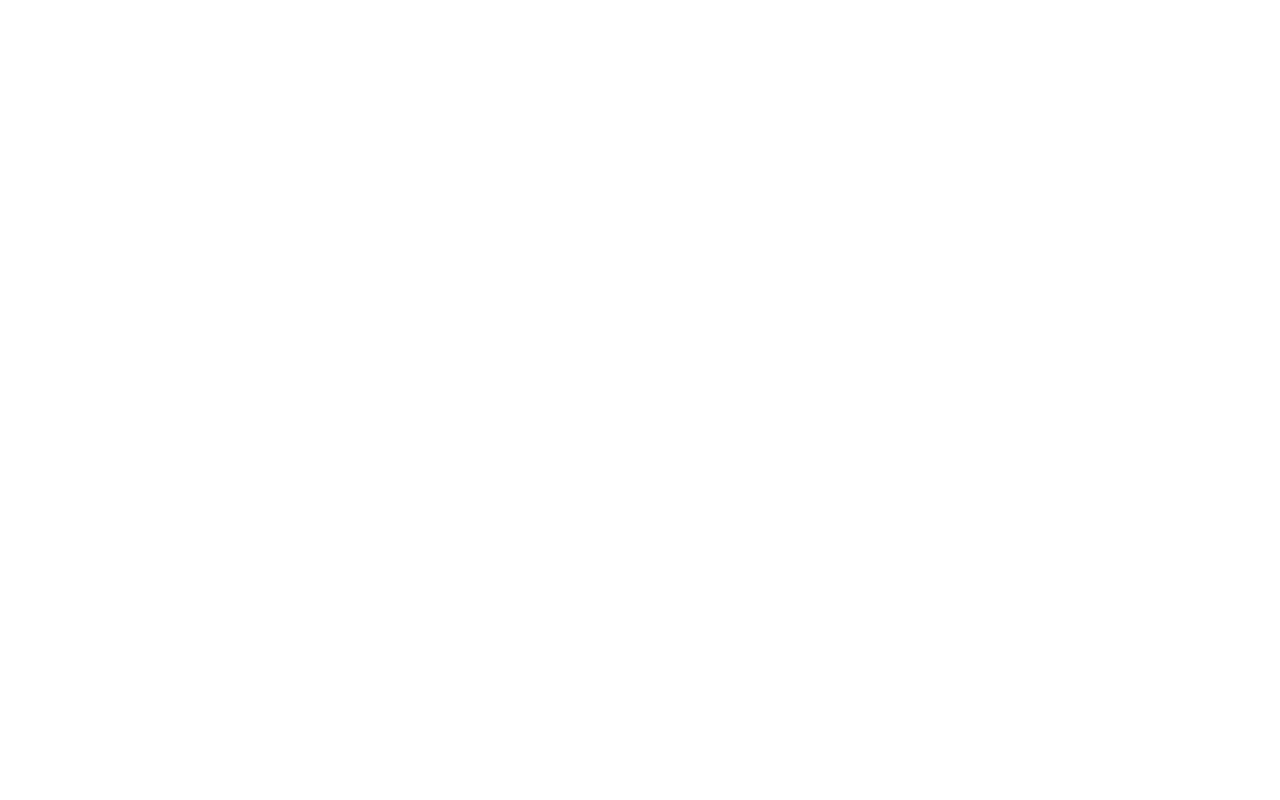
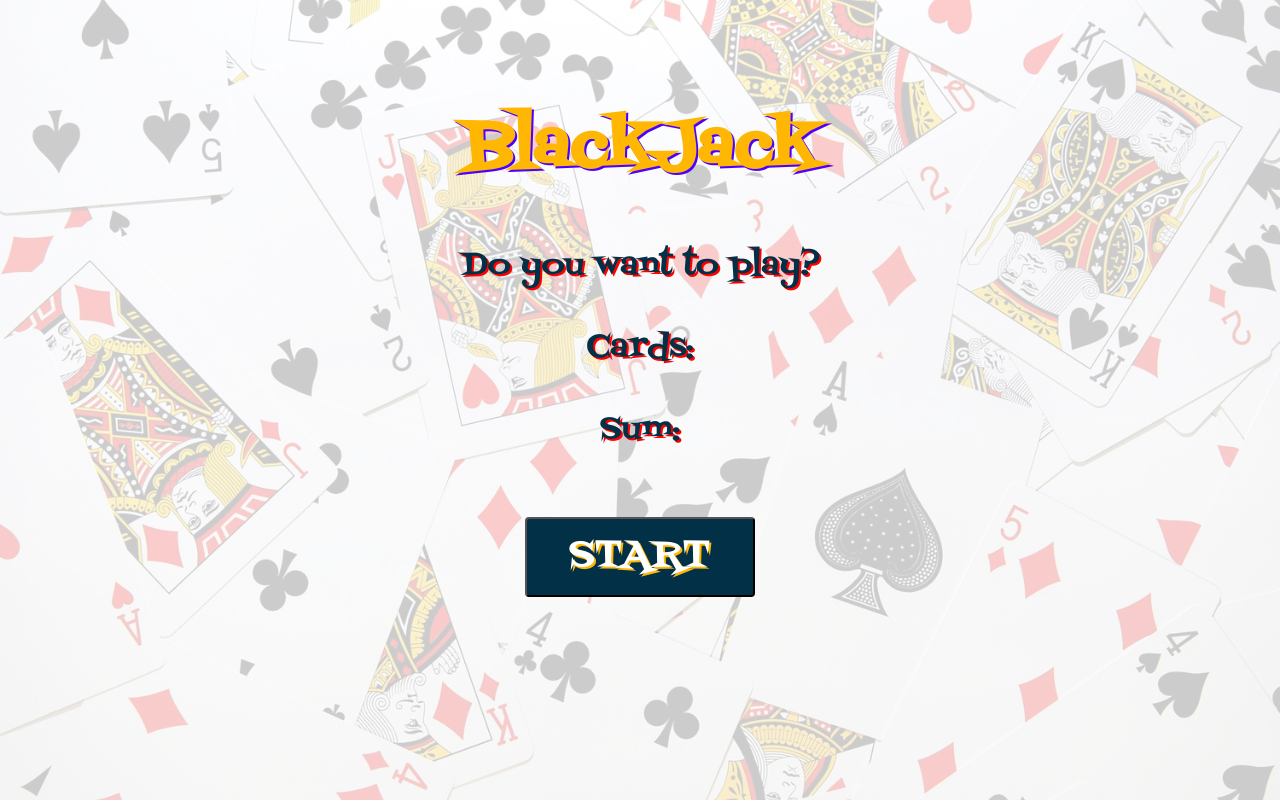
Before and after one commit to suyashgujar/blackjack-card-game, a plain HTML site: page index.html in a window 1280 px wide. Drawn offline with Linux system fonts and the light colour scheme.

Commit message:
index.css added

```diff
--- /dev/null
+++ b/index.css
@@ -0,0 +1,44 @@
+@font-face {
+    font-family: swanky;
+    src: url("font/FontdinerSwanky-Regular.ttf");
+}
+
+body{
+    font-family: swanky;
+    text-align: center;
+    font-size: 200%;
+    background-image: url("images/Playing+caards.jpg");
+    background-position: center;
+    background-size: cover;
+    background-attachment: fixed;
+    background-repeat: no-repeat;
+    background-color: rgb(255, 255, 255, 0.8);
+    background-blend-mode: lighten;
+    text-shadow: 2px 2px red;
+    color: #023047;
+
+
+}
+
+h1{
+    color: #ffb703;
+    margin-top: 100px;
+    text-shadow: 2px 2px rgb(76, 0, 255);
+}
+
+#message-el{
+    margin-top: 30px;
+
+}
+
+#start{
+    width: 230px;
+    height: 80px;
+    margin-top: 30px;
+    border-radius: 4px;
+    font-family: inherit;
+    font-size: larger;
+    color: #ffffff;
+    text-shadow: 2px 2px #ffb703;
+    background-color: #023047;
+}
--- a/index.html
+++ b/index.html
@@ -4,8 +4,14 @@
     <meta charset="UTF-8">
     <meta name="viewport" content="width=device-width, initial-scale=1.0">
     <title>BlackJack</title>
+    <link rel="stylesheet" href="index.css">
 </head>
 <body>
-
+    <h1>BlackJack</h1>
+    <p id="message-el">Do you want to play?</p>
+    <p>Cards:</p>
+    <p>Sum:</p>
+    <button id="start" onclick="start()">START</button>
+    <script src="index.js"></script>
 </body>
 </html>
--- a/index.js
+++ b/index.js
@@ -8,7 +8,9 @@ let isAlive = true
 
 let message = ""
 
-if (sum < 21){
+function start(){
+
+    if (sum < 21){
     message = "Do you want to draw a new card ??"
 }
 else if (sum === 21){
@@ -20,4 +22,4 @@ else{
     isAlive = false
 }
 
-console.log(message)
+}
```
Also changed, not shown: font/FontdinerSwanky-Regular.ttf (added), images/Playing+caards.jpg (added), images/blackjack.png (added).
